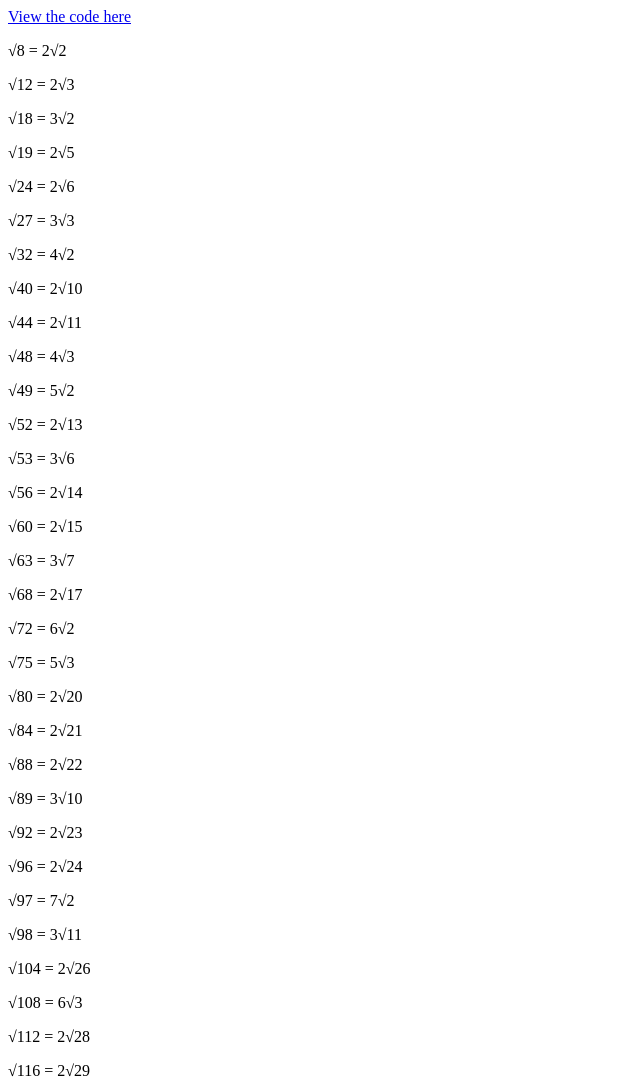
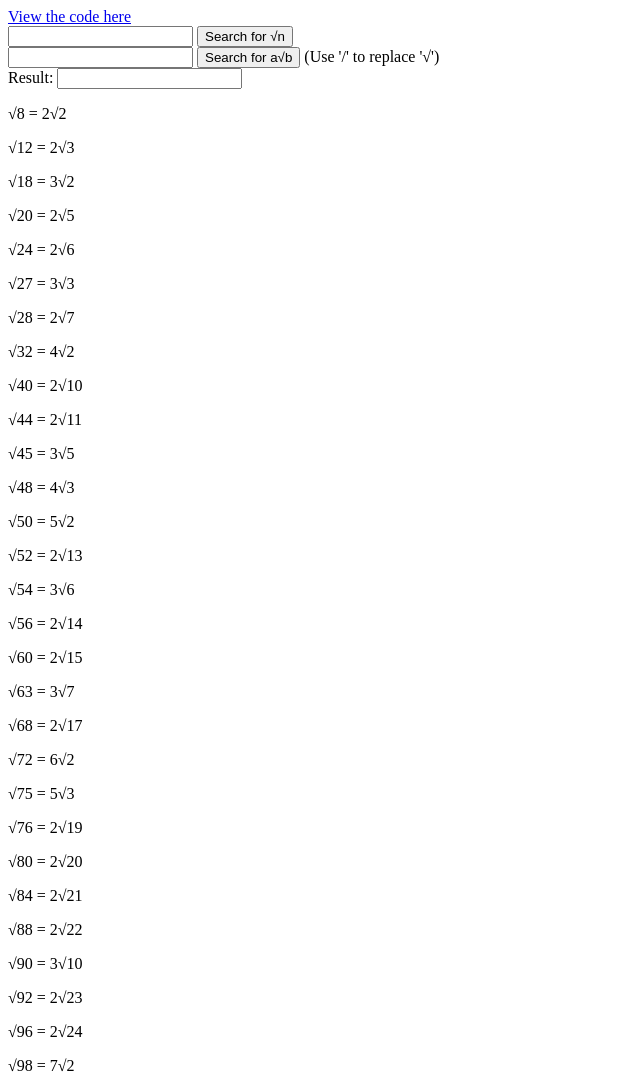
Before and after one commit to Awe23123/surds, a plain HTML site: page index.html in a window 1280 px wide. Shown: the top 1083 px of the page, without its empty margins (0-640 px from the left). Drawn offline with Linux system fonts and the light colour scheme.

Commit message:
Fixed bugs & new search function
gay

```diff
--- a/index.html
+++ b/index.html
@@ -2,6 +2,20 @@
 	<head><meta charset="UTF-8"><title>Surds</title></head>
 	<body>
 		<a href="https://github.com/Awe23123/surds">View the code here</a><br>
-		<script charset="UTF-8" type="text/javascript" src="logic.js"></script>
+
+		<input type="text" id="searchA">
+		<button type="button" onclick="searchA()">Search for √n</button>
+		<br>
+
+		<input type="text" id="searchB">
+		<button type="button" onclick="searchB()">Search for a√b</button>
+		(Use '/' to replace '√')
+		<br>
+
+		Result:
+		<input type="text" readonly id="output">
+		<br>
+
+		<script type="text/javascript" src="logic.js"></script>
 	</body>
 </html>
--- a/logic.js
+++ b/logic.js
@@ -1,14 +1,17 @@
+print("searchA", "");
+print("searchB", "");
+print("output", "");
+
 n = 2;
 setInterval(function(){
-	s = simpleSurd(n);
-	while(s.startsWith("√")){
+	try{
 		s = simpleSurd(n);
-		n++;
+		var h = document.createElement("p");
+		var t = document.createTextNode("√" + n + " = " + s);
+		h.appendChild(t);
+		document.body.appendChild(h);
+	}catch(err){
 	}
-	var h = document.createElement("p");
-    var t = document.createTextNode("√" + (n - 1) + " = " + s);
-    h.appendChild(t);
-    document.body.appendChild(h);
 	n++;
 }, 1);
 
@@ -28,9 +31,43 @@ function simpleSurd(num) {
 			}
 		}
 	}
-	return "√" + num;
+	throw "No result";
+}
+
+function searchA() {
+	try{
+		var s = document.getElementById("searchA").value;
+		var i = toInt(s);
+		print("output", simpleSurd(i));
+	}catch(ex){
+		print("output", ex.message);
+	}
+}
+
+function searchB() {
+	try{
+		var s = document.getElementById("searchB").value;
+		var ab = s.split("/");
+		var a = toInt(ab[0]);
+		var b = toInt(ab[1]);
+		print("output", "√" + (a * a * b));
+	}catch(ex){
+		print("output", ex.message);
+	}
+}
+
+function print(id, str){
+	document.getElementById(id).value = str;
 }
 
 function isInt(n){
 	return (n ^ 0) === n;
 }
+
+function toInt(str){
+	var i = parseInt(str);
+	if(isNaN(i)){
+		throw "Invaild input";
+	}
+	return i;
+}
```
